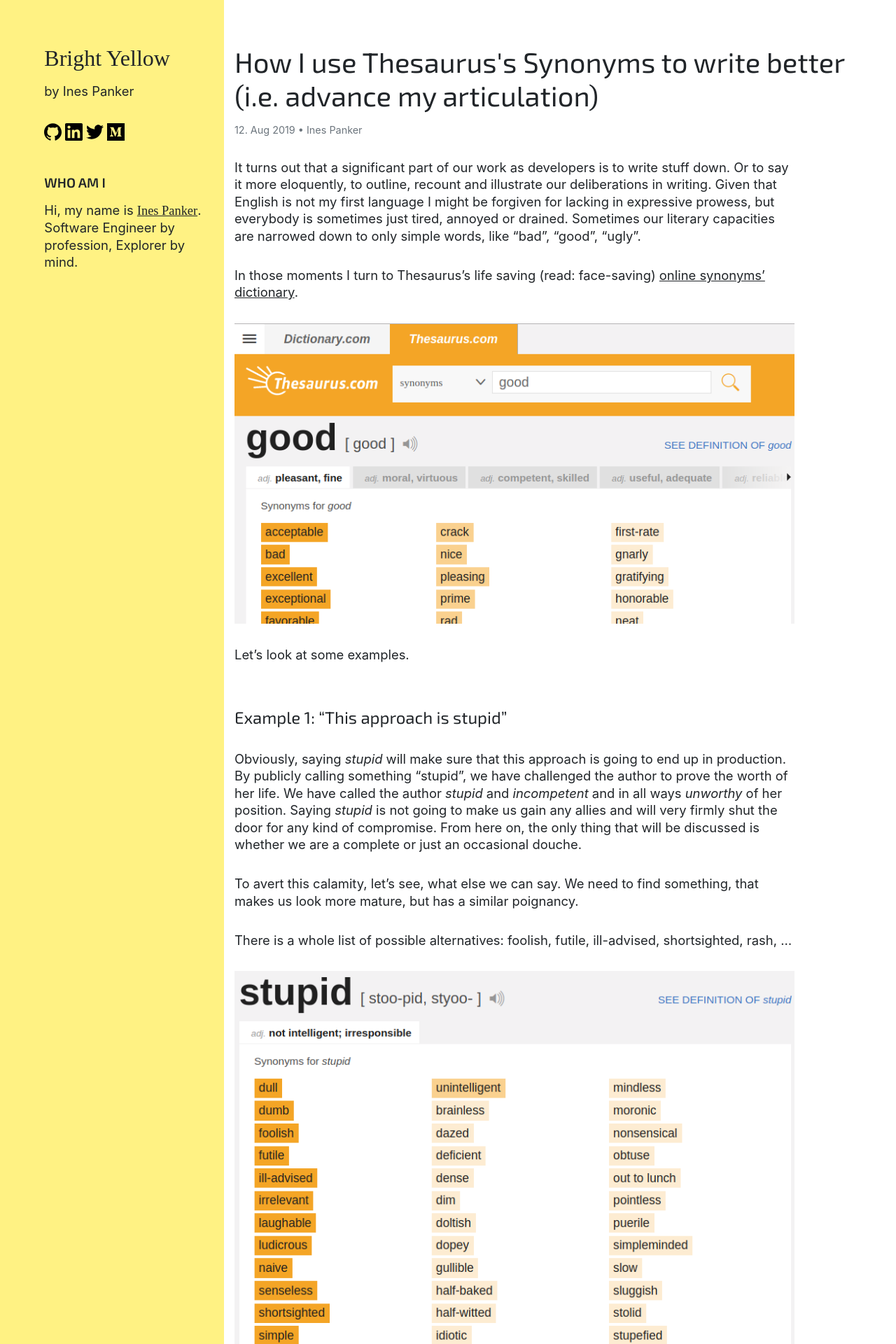
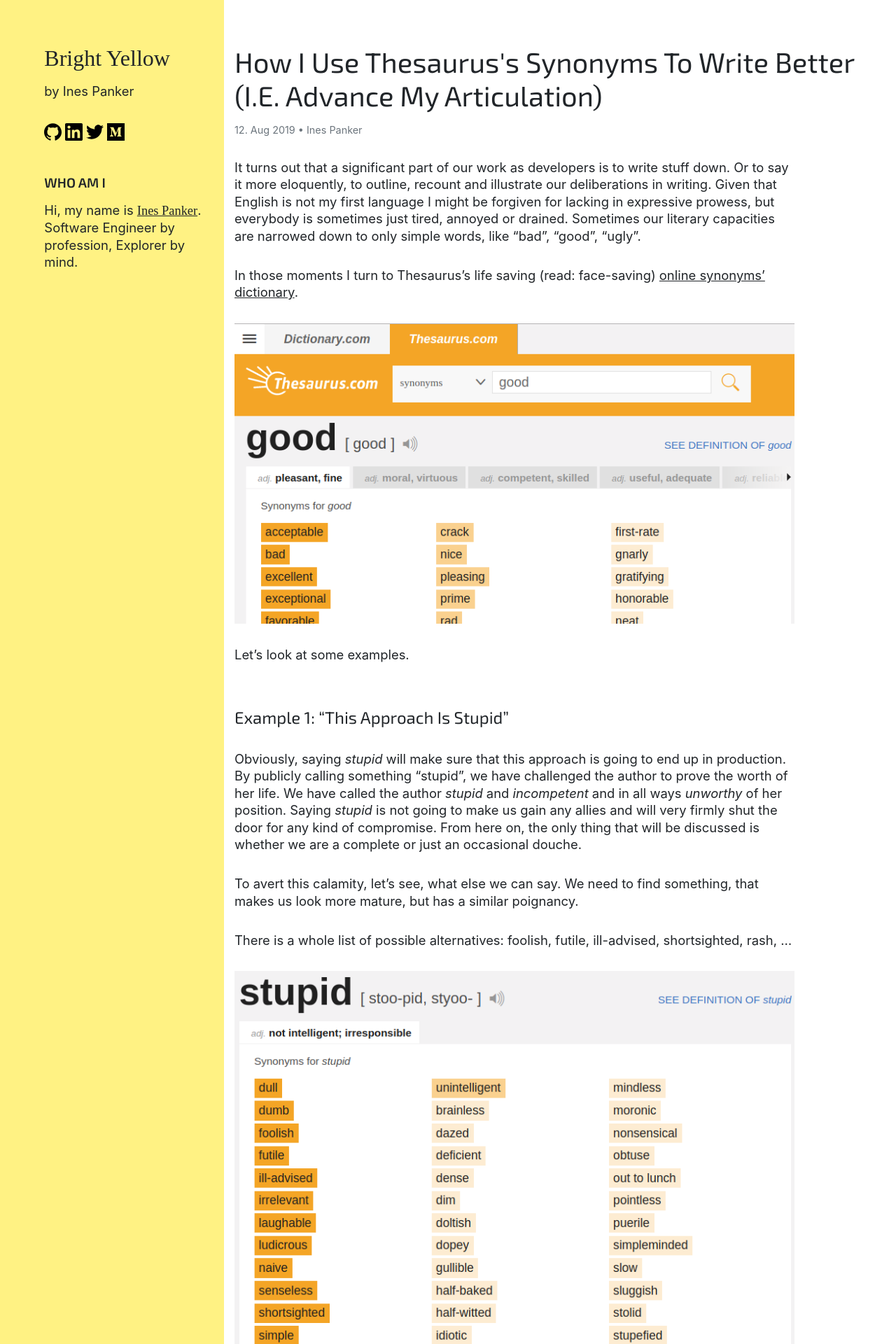
Before and after one commit to inesp/inesp.github.io, a Jekyll site: the page built from _posts/2019-08-12-improve-eloquence-with-synonyms.md, in a window 1280 px wide. Shown: the top 1920 px of the page at 70% size. Built offline with Jekyll 4.4.1, drawn with Linux system fonts in a browser that asks for light colours; emoji names are drawn with the system emoji font; some web fonts are replaced.

Commit message:
Improve the footer SVG and CSS

```diff
--- a/_layouts/default.html
+++ b/_layouts/default.html
@@ -23,10 +23,10 @@
         <div class="separator">
           <svg class="separator__svg" width="100%" height="100" viewBox="0 0 100 100" preserveAspectRatio="none" fill="#fdd78e" version="1.1" xmlns="http://www.w3.org/2000/svg">
             <path d="M 100 100 V 10 L 0 100"/>
-            <path d="M 30 74 L 100 0 V 27 Z" fill="#fbaf1e" stroke-width="0"/>
+            <path d="M 10 92 L 100 0 V 27 Z" fill="#fbaf1e" stroke-width="0"/>
           </svg>
 
-          <p style="background: #fdd78e;" class="text-center mb-0 pt-2 pb-5">
+          <p style="background: #fdd78e;" class="text-center mb-0 pt-2 pb-5 footer">
             <small>© {{ "now" | date: "%Y"}} {{ site.author }} -
             Except when otherwise noted, the content of this page is licensed under the <a rel="license" href="http://creativecommons.org/licenses/by/4.0/" target="_blank">Creative Commons Attribution 4.0 International License</a> and code samples are licensed under the <a href="https://www.apache.org/licenses/LICENSE-2.0" target="_blank">Apache 2.0 License</a>.
             </small>
--- a/assets/bs-override.scss
+++ b/assets/bs-override.scss
@@ -64,6 +64,7 @@
 h1,h2,h3,h4,h5,h6, .h1, .h2, .h3, .h4, .h5, .h6{
   font-family: "Exo 2";
   margin-bottom: 1rem;
+  text-transform: capitalize;
 }
 .post-content h2,.post-content h3,.post-content h4,.post-content h5,.post-content h6,
 .post-content .h1, .post-content .h2, .post-content .h3, .post-content .h4, .post-content .h5, .post-content .h6{
@@ -88,7 +89,7 @@
   }
 }
 
-.post-content a, footer a, .post-edit-link a{
+.post-content a, .footer a, .post-edit-link a{
   color: $color-text;
   text-decoration: underline;
 
@@ -204,13 +205,6 @@
   }
 }
 
-footer {
-  p {
-    margin-bottom:1rem;
-    margin-top: 1rem;
-    line-height: 1.2;
-  }
-}
 
 /**
  * Social media
```
